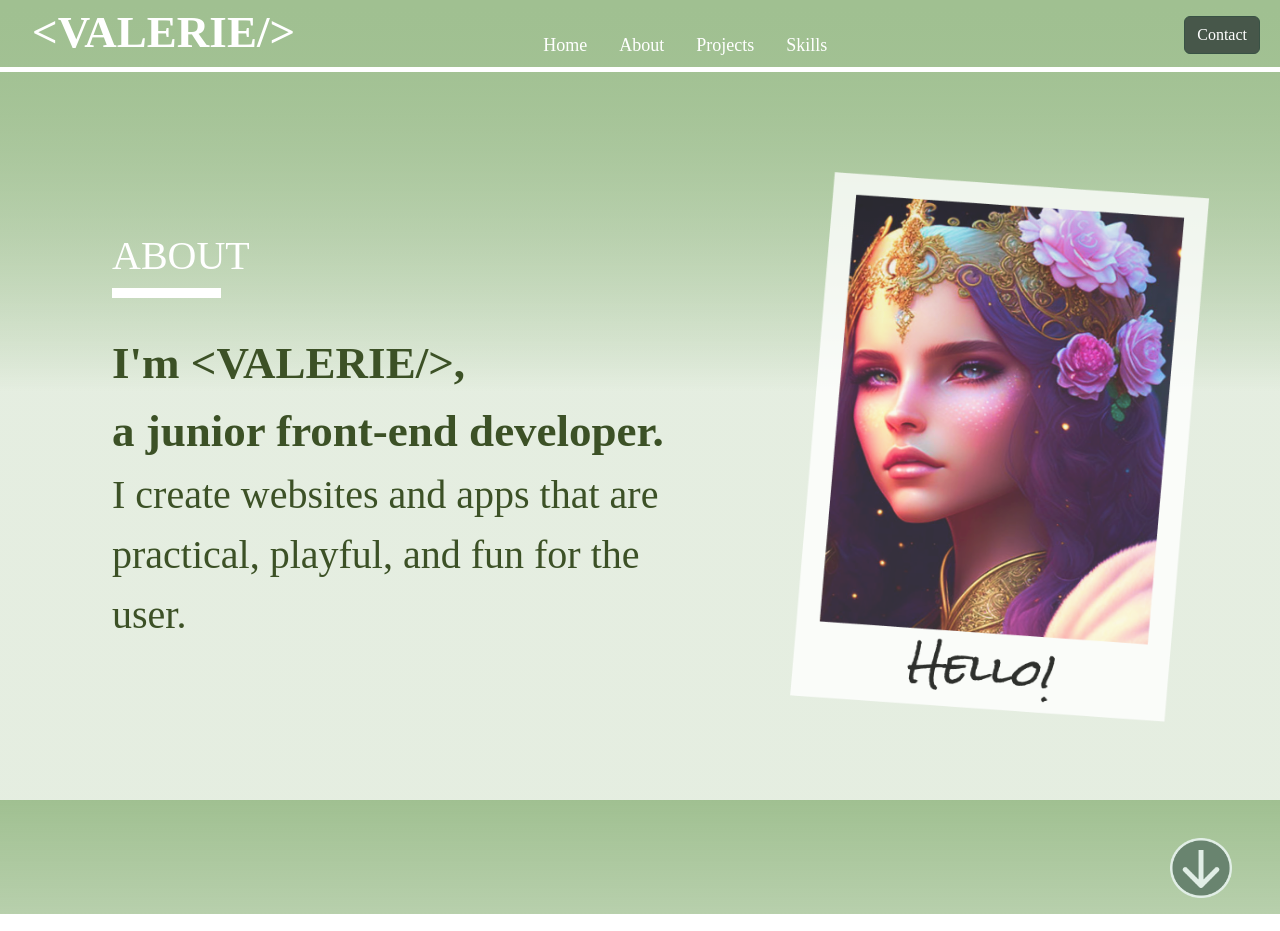
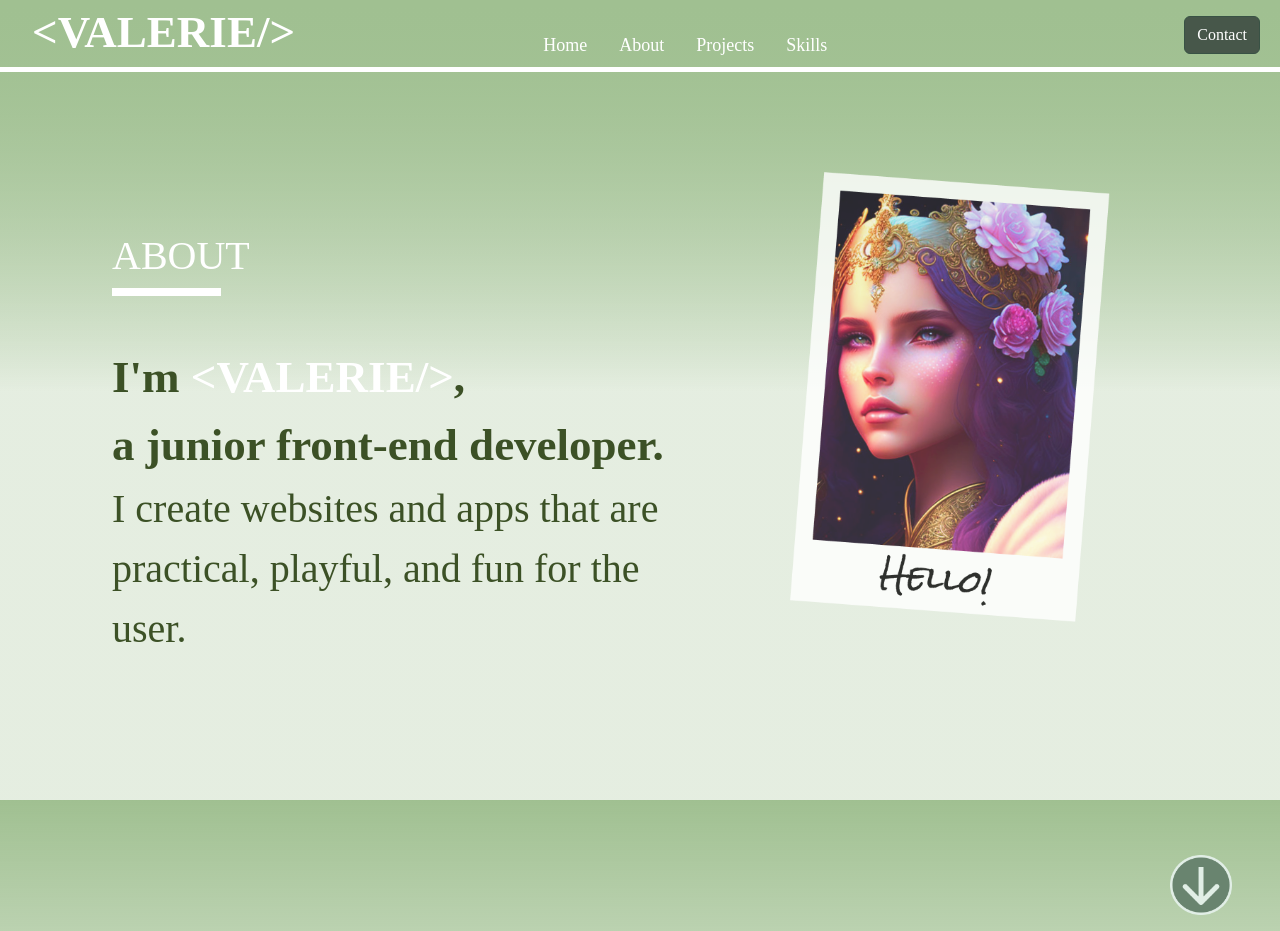
Before and after one commit to Valerie4792/myPortfolioWebPage, a React (Vite) app: page / in a window 1280 px wide. Built offline with nearby package versions, Linux system fonts and the light colour scheme; a web font is replaced by a local one.

Commit message:
adde to css

```diff
--- a/src/App.css
+++ b/src/App.css
@@ -42,7 +42,7 @@ body, html{
 }
 .about{
   font-family: Radio Canada;
-  font-weight: 500;
+  font-weight: 400;
   font-size: 40px;
   margin-top: 60px;
   color: white;
@@ -85,10 +85,11 @@ body, html{
 
   }
   .aboutLine{
-    border-top: 10px solid white; /* Adjust thickness as needed */
+    border-top: 8px solid white; /* Adjust thickness as needed */
     width: 18%; /* Adjust width as needed */
     margin: 0rem;
-    padding-bottom: 2rem;
+    padding-bottom: 3rem;
+
   }
 
   .lineNav{
@@ -143,14 +144,15 @@ body, html{
 
 }
 .aboutBG{
- margin: 0;
+ margin-bottom: 0;
  padding: 0;
 }
 .aboutPic{
   margin-left: 3rem;
-  height: 550px;
-  width: 420px;
+  height: 450px;
+  width: 320px;
   opacity: 80%;
+  margin-bottom: 5rem;
 }
 .aboutBold{
 
@@ -169,4 +171,5 @@ body, html{
   margin-left: 0rem;
   padding-left: 0rem;
   color: #3c5126;
+  margin-bottom: 5rem;
 }
--- a/src/Components/About.jsx
+++ b/src/Components/About.jsx
@@ -13,7 +13,7 @@ const About = () => {
           <Col md={7}>
             <h1 className="about">ABOUT</h1>
             <div className="aboutLine"></div>
-            <p className="aboutBold m-0 p-0">I'm {"<VALERIE/>"},</p>
+            <p className="aboutBold m-0 p-0">I'm <span style={{color: "white"}}>{"<VALERIE/>"}</span>,</p>
             <p className="aboutBold m-0 p-0">a junior front-end developer.</p>
             <p className="aboutReg">
               I create websites and apps that are practical, playful, and fun
@@ -26,7 +26,9 @@ const About = () => {
         </Row>
         <Row>
           <Col className="arrowDwnBtn mx-5">
-          <Image src={arrowDwn} />
+
+         <Image src={arrowDwn} />
+
         </Col>
         </Row>
 
```
